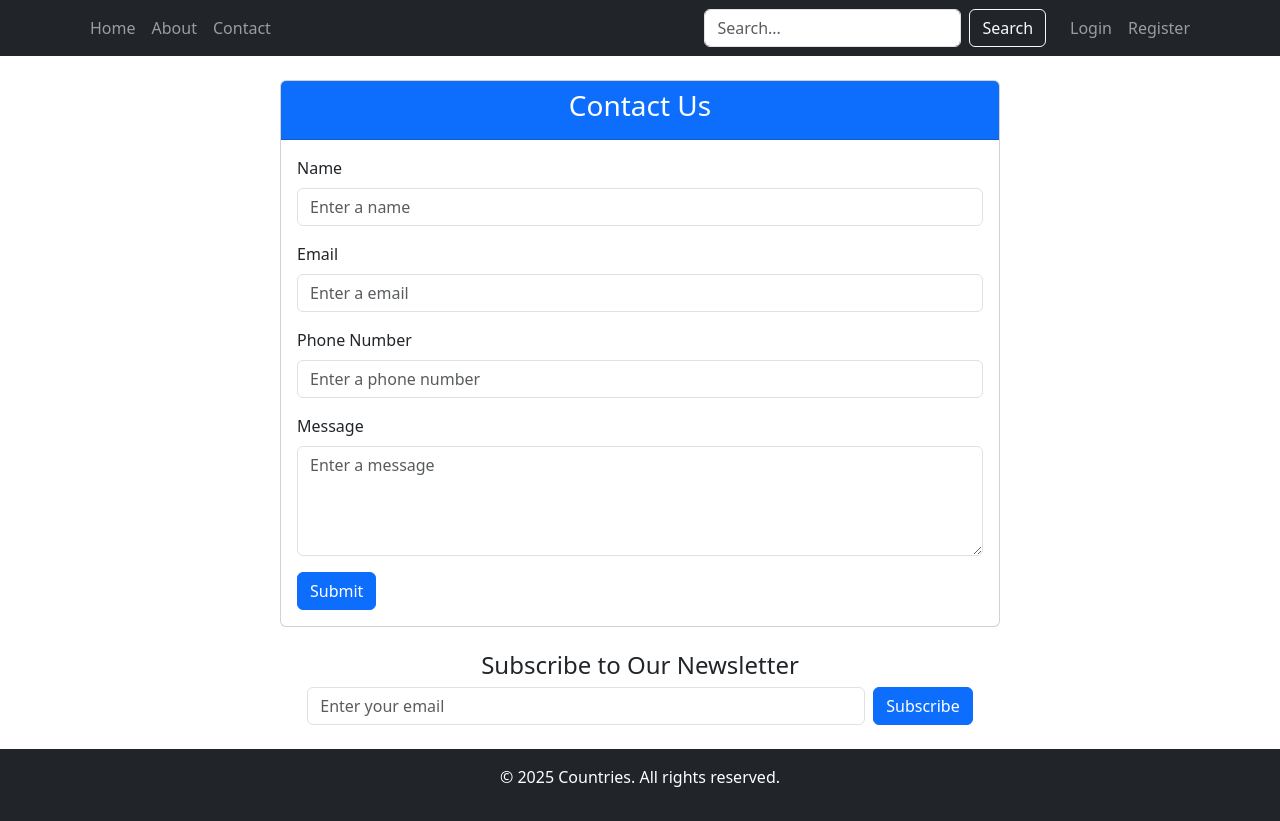
After one commit to turdal1hasanboyev/Countries, a Django app: page /contact/ in a window 1280 px wide. The commit adds this page. Run offline with Django 5.2, Linux system fonts and the light colour scheme.

Commit message:
Writing contact page!

```diff
--- a/apps/contact/urls.py
+++ b/apps/contact/urls.py
@@ -1,6 +1,8 @@
 from django.urls import path
+
+from . import views
 
 
 urlpatterns = [
-
+    path('contact/', views.ContactView.as_view(), name='contact'),
 ]
--- a/apps/contact/views.py
+++ b/apps/contact/views.py
@@ -1,3 +1,67 @@
-from django.shortcuts import render
+from django.shortcuts import render, redirect
 
-# Create your views here.
+from django.contrib import messages
+
+from django.views import View
+
+from .models import Contact
+from apps.base.models import SubEmail
+
+
+class ContactView(View):
+    """
+    View to handle contact form.
+    """
+
+    template_name = 'contact.html'
+
+    def get(self, request, *args, **kwargs):
+        return render(request, self.template_name)
+
+    def post(self, request, *args, **kwargs):
+        """
+        Handle contact form submission.
+        """
+
+        name = request.POST.get('name')
+        email = request.POST.get('email')
+        phone_number = request.POST.get('phone_number')
+        message = request.POST.get('message')
+
+        sub_email = request.POST.get('sub_email')
+
+        url = request.build_absolute_uri()
+
+        if SubEmail.objects.filter(email=sub_email).exists():
+            messages.error(request, 'You are already subscribed to our newsletter.')
+            # return redirect(url)
+
+        if sub_email:
+            SubEmail.objects.create(email=sub_email)
+            messages.success(request, 'You have been successfully subscribed to our newsletter.')
+            # return redirect(url)
+        else:
+            messages.error(request, 'Please enter your email address to subscribe to our newsletter.')
+            # return redirect(url)
+
+        if Contact.objects.filter(
+            name=name,
+            email=email,
+            phone_number=phone_number,
+            message=message,
+        ).exists():
+            messages.error(request, 'You have already sent a message.')
+            return redirect(url)
+
+        if name and email and phone_number and message:
+            Contact.objects.create(
+                name=name,
+                email=email,
+                phone_number=phone_number,
+                message=message,
+            )
+            messages.success(request, 'Message sent successfully.')
+            return redirect(url)
+        else:
+            messages.error(request, 'Please fill all fields.')
+            return redirect(url)
--- a/templates/about.html
+++ b/templates/about.html
@@ -24,7 +24,7 @@
                     <p>We aim to provide accurate and accessible information about countries to help users explore the
                         world with ease.</p>
                     <h5>Contact Us</h5>
-                    <p>If you have any questions or feedback, feel free to <a href="#">contact us</a>.</p>
+                    <p>If you have any questions or feedback, feel free to <a href="{% url 'contact' %}">contact us</a>.</p>
                 </div>
             </div>
         </div>
--- a/templates/base.html
+++ b/templates/base.html
@@ -23,7 +23,7 @@
                         <a class="nav-link" href="/about/">About</a>
                     </li>
                     <li class="nav-item">
-                        <a class="nav-link" href="#">Contact</a>
+                        <a class="nav-link" href="/contact/">Contact</a>
                     </li>
                 </ul>
 
--- /dev/null
+++ b/templates/contact.html
@@ -0,0 +1,41 @@
+{% extends "base.html" %}
+
+{% block title %}Contact Us{% endblock %}
+
+{% block content %}
+
+<div class="container my-4">
+    <div class="row justify-content-center">
+        <div class="col-md-8">
+            <div class="card">
+                <div class="card-header bg-primary text-white text-center">
+                    <h3>Contact Us</h3>
+                </div>
+                <div class="card-body">
+                    <form method="post">
+                        {% csrf_token %}
+                        <div class="mb-3">
+                            <label for="name" class="form-label">Name</label>
+                            <input type="text" class="form-control" id="name" name="name" placeholder="Enter a name" required>
+                        </div>
+                        <div class="mb-3">
+                            <label for="email" class="form-label">Email</label>
+                            <input type="email" class="form-control" id="email" placeholder="Enter a email" name="email" required>
+                        </div>
+                        <div class="mb-3">
+                            <label for="phone_number" class="form-label">Phone Number</label>
+                            <input type="text" class="form-control" id="phone_number" placeholder="Enter a phone number" name="phone_number" required>
+                        </div>
+                        <div class="mb-3">
+                            <label for="message" class="form-label">Message</label>
+                            <textarea class="form-control" id="message" placeholder="Enter a message" name="message" rows="4"></textarea>
+                        </div>
+                        <button type="submit" class="btn btn-primary">Submit</button>
+                    </form>
+                </div>
+            </div>
+        </div>
+    </div>
+</div>
+
+{% endblock %}
```
